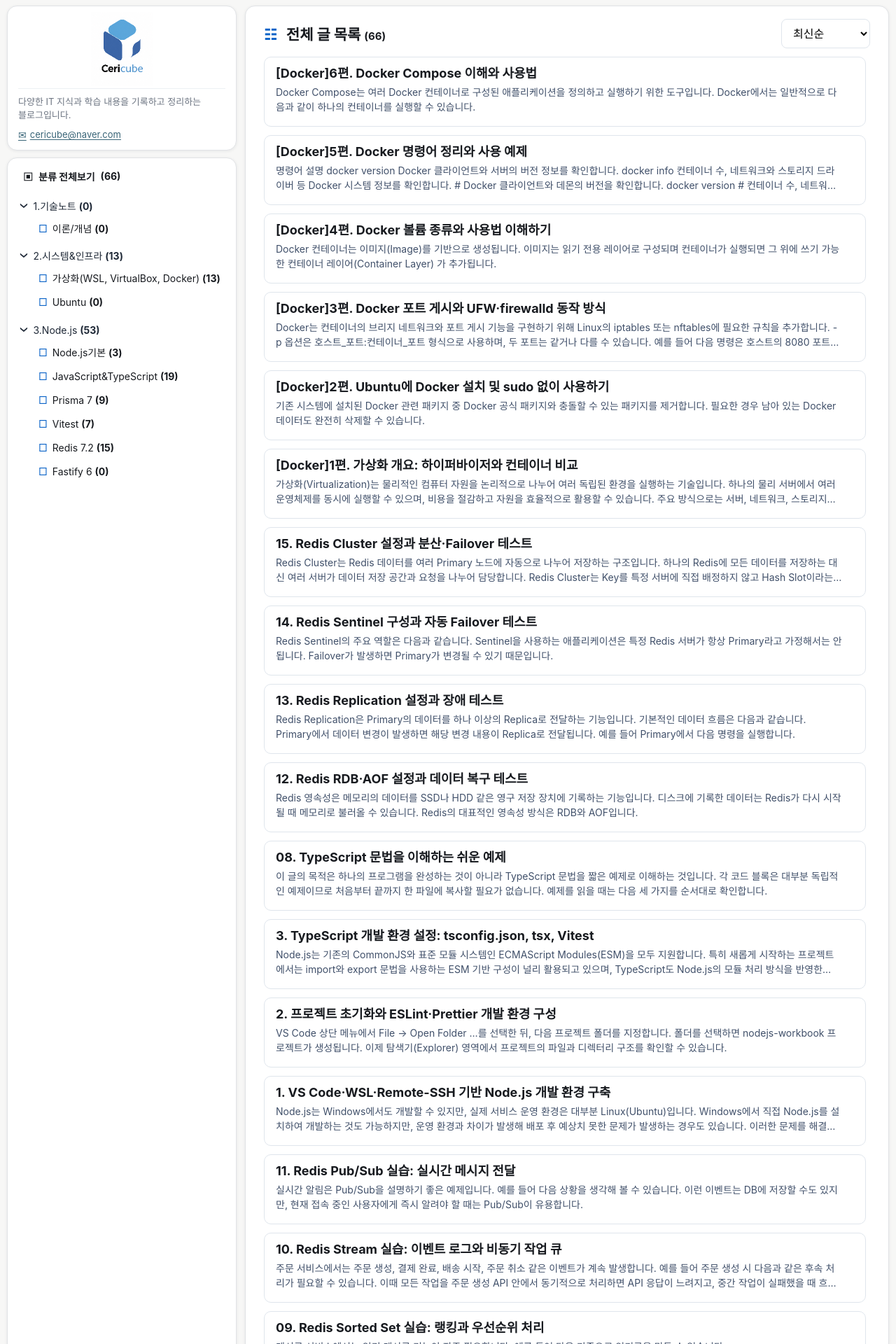
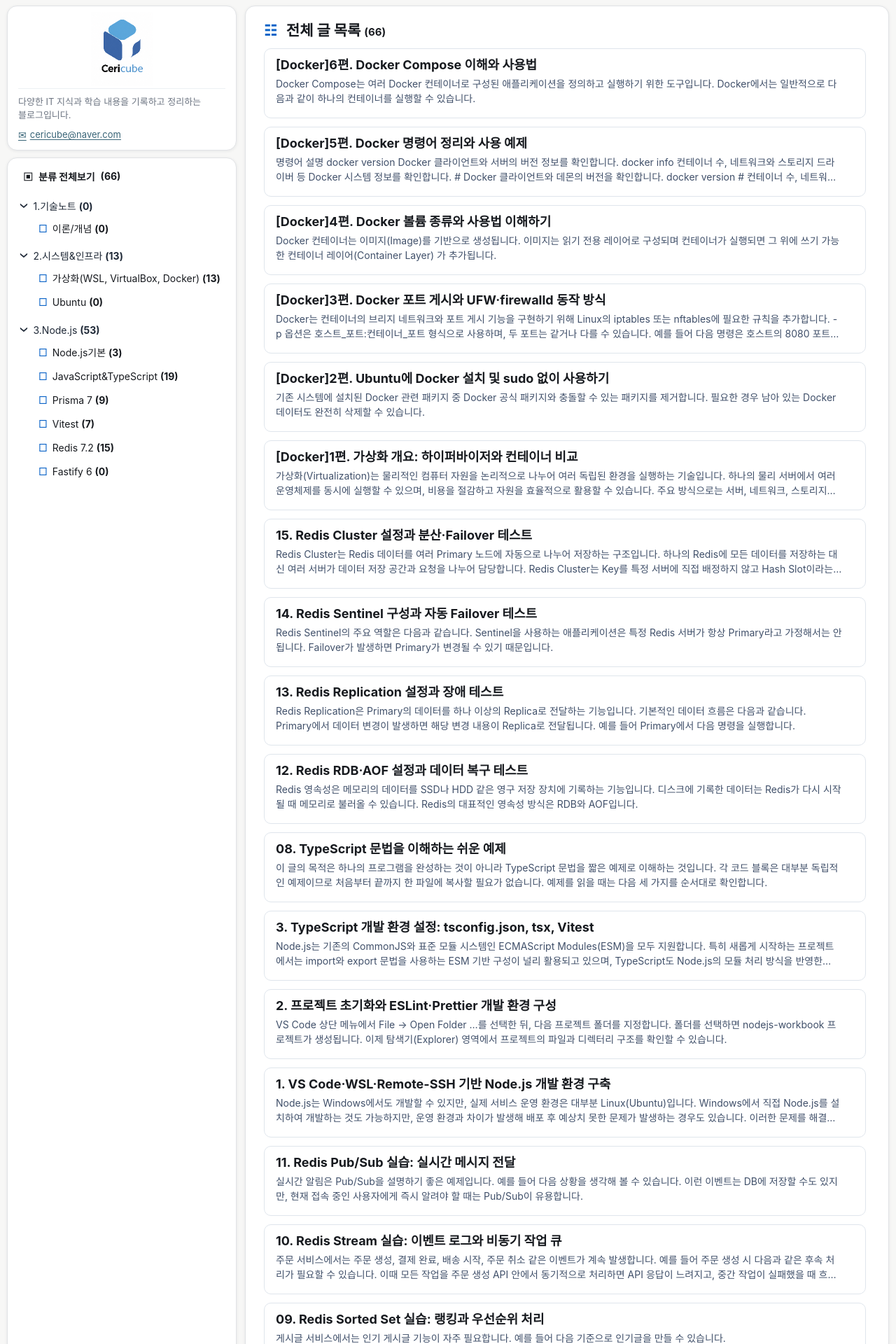
Before and after one commit to cericube/cericube.github.io, a Jekyll site: the page built from index.html, in a window 1280 px wide. Shown: the top 1920 px of the page at 70% size. Built offline with Jekyll 4.4.1, drawn with Linux system fonts in a browser that asks for light colours.

Commit message:
Initial blog

```diff
--- a/_includes/header.html
+++ b/_includes/header.html
@@ -1,6 +1,6 @@
 <header class="site-header">
   <div>
     <a href="{{ '/' | relative_url }}" class="site-title">{{ site.title }}</a>
-    <div class="site-tech">Jekyll + GitHub Pages</div>
+    <div class="site-tech">Cericube Pages</div>
   </div>
 </header>
--- a/_layouts/home.html
+++ b/_layouts/home.html
@@ -2,15 +2,12 @@
 layout: default
 ---
 <section class="list-page">
+  {% assign recent_posts = site.posts | slice: 0, 100 %}
   <div class="list-toolbar">
-    <h1><span class="list-icon">☷</span> <span id="listTitle">전체 글 목록</span> <small id="postCount">({{ site.posts.size }})</small></h1>
-    <select id="sortPosts" aria-label="글 정렬">
-      <option value="newest">최신순</option>
-      <option value="oldest">오래된순</option>
-    </select>
+    <h1><span class="list-icon">☷</span> <span id="listTitle">최신 글 목록</span> <small id="postCount">({{ recent_posts.size }})</small></h1>
   </div>
   <div id="postList" class="post-list">
-    {% for post in site.posts %}
+    {% for post in recent_posts %}
       {% include post-card.html post=post %}
     {% endfor %}
   </div>
--- a/assets/css/main.css
+++ b/assets/css/main.css
@@ -184,7 +184,6 @@
 .list-toolbar h1 { margin: 0; font-size: 21px; }
 .list-toolbar small { font-size: 15px; }
 .list-icon { color: var(--blue); margin-right: 8px; }
-.list-toolbar select { border: 1px solid var(--line); border-radius: 8px; background: #fff; padding: 9px 34px 9px 12px; }
 .post-list {
   display: grid;
   grid-auto-rows: auto;
--- a/assets/js/main.js
+++ b/assets/js/main.js
@@ -233,7 +233,6 @@
   const title = document.getElementById('listTitle');
   const count = document.getElementById('postCount');
   const empty = document.getElementById('emptyMessage');
-  const sort = document.getElementById('sortPosts');
 
   const params = new URLSearchParams(window.location.search);
   let selected = params.get('category') || 'all';
@@ -245,9 +244,7 @@
   }
 
   function render() {
-    let visible = cards.filter((card) => selected === 'all' || card.dataset.category === selected);
-    const direction = sort.value === 'oldest' ? 1 : -1;
-    visible.sort((a, b) => (Number(a.dataset.date) - Number(b.dataset.date)) * direction);
+    const visible = cards.filter((card) => selected === 'all' || card.dataset.category === selected);
 
     cards.forEach((card) => { card.hidden = true; });
     visible.forEach((card) => {
@@ -283,6 +280,5 @@
     });
   });
 
-  sort.addEventListener('change', render);
   render();
 })();
```
